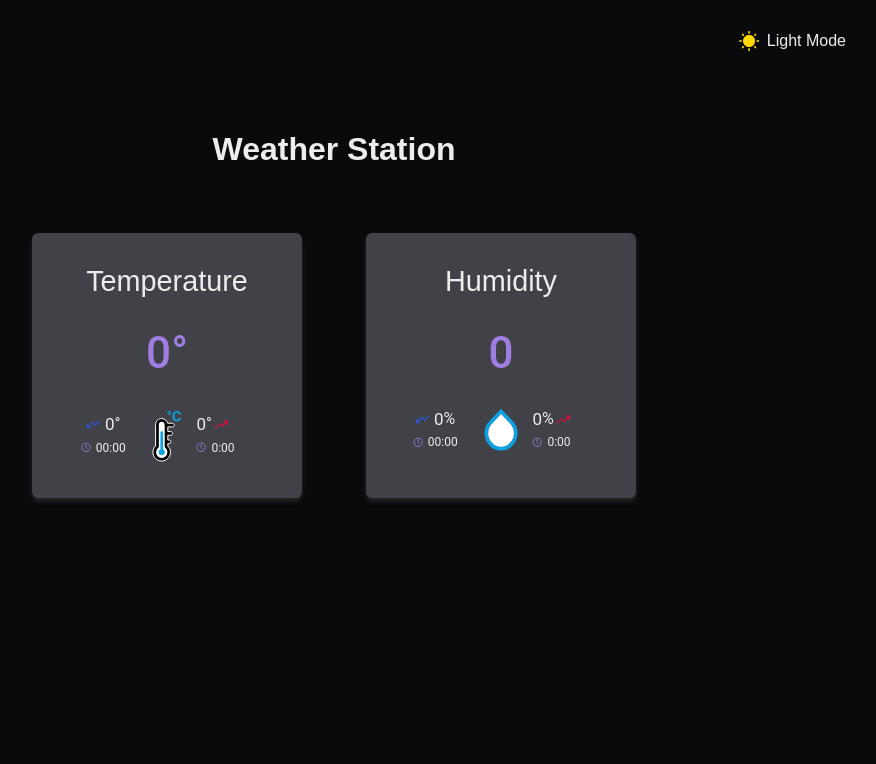
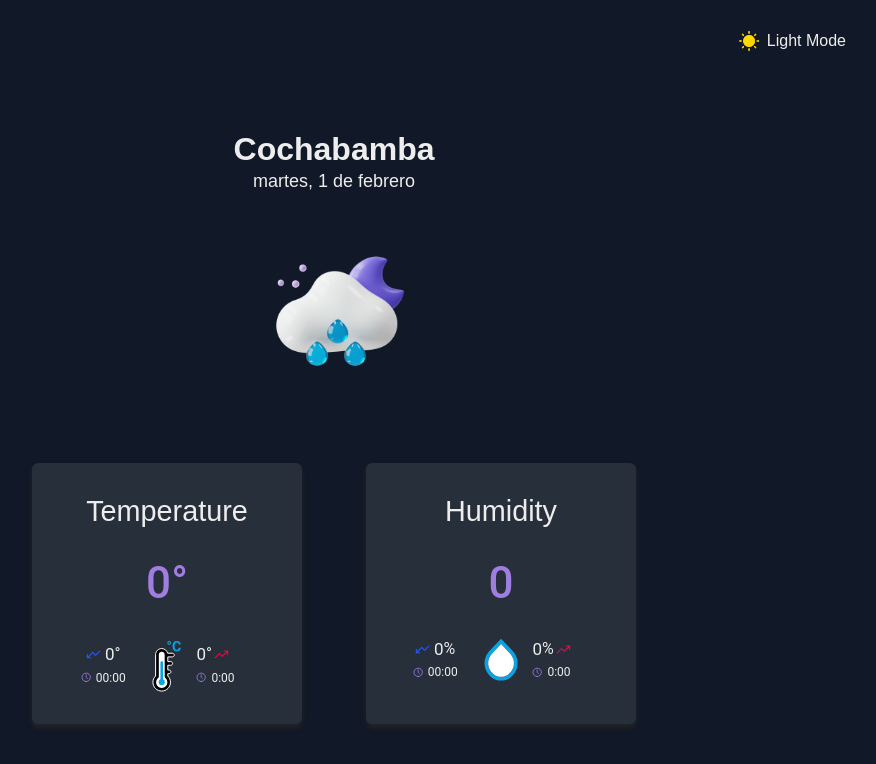
Before and after one commit to pablocyc/web-weather, a website built with Vite: page src/index.html in a window 1280 px wide. Both pictures are taken after a click on the element "Dark Mode". Shown: the whole page, without its empty margins (306-1182 px from the left). Built offline with nearby package versions, Linux system fonts and the light colour scheme; some packages are replaced by stand-ins of ours; no server answers; files whose address does not match are found by name.

Commit message:
show location and date, include manifest for pwa

```diff
--- a/src/index.css
+++ b/src/index.css
@@ -7,6 +7,14 @@
     url("fonts/Roboto-500-normal.ttf") format("truetype");
 }
 
+@font-face {
+  font-family: "Montserrat";
+  font-weight: 300;
+  src:
+    url("fonts/Montserrat-300-italic.woff2") format("woff2"),
+    url("fonts/Montserrat-300-italic.woff") format("woff"),
+    url("fonts/Montserrat-300-italic.ttf") format("truetype");
+}
 @font-face {
   font-family: "Montserrat";
   font-weight: 500;
@@ -56,12 +64,13 @@ body {
 body.dark {
   --text-color: hsl(0, 0%, 93%);
   --box-shadow: rgb(37, 37, 37);
-  --bg-color: #090A0B;
-  --bg-card-color: #414148;
+  --bg-color: #111827;
+  --bg-card-color: #272F3A;
 }
 
 .main {
   margin-top: 1rem;
+  margin-bottom: 1rem;
 }
 .container {
   display: flex;
@@ -99,11 +108,19 @@ body.dark {
   width: 20px;
 }
 
-.title {
+.main__title {
   text-align: center;
   font-weight: 700;
   font-size: 32px;
   line-height: 39px;
+  margin: 0;
+  transition: var(--transition);
+}
+.main__subtitle {
+  text-align: center;
+  font-weight: 300;
+  font-size: 18px;
+  line-height: 24px;
   margin: 0;
   transition: var(--transition);
 }
@@ -112,7 +129,7 @@ body.dark {
   background-color: var(--bg-card-color);
   border-radius: var(--border-radius);
   width: 270px;
-  height: 265px;
+  /* height: 265px; */
   overflow: hidden;
   margin: 0 auto;
   box-shadow: 0px 3.38px 5.64px 0px var(--box-shadow);
@@ -131,6 +148,12 @@ body.dark {
   font-size: 1.8em;
   font-weight: 500;
   text-align: center;
+}
+
+.card__icon {
+  width: 190px;
+  /* height: 129px; */
+  margin: 1rem auto;
 }
 
 .card__value {
--- a/src/index.html
+++ b/src/index.html
@@ -18,10 +18,11 @@
   <link rel="icon" type="image/png" sizes="32x32" href="favicons/favicon-32x32.png">
   <link rel="icon" type="image/png" sizes="96x96" href="favicons/favicon-96x96.png">
   <link rel="icon" type="image/png" sizes="16x16" href="favicons/favicon-16x16.png">
-  <link rel="manifest" href="favicons/manifest.json">
+  <!-- <link rel="manifest" href="favicons/manifest.json">
   <meta name="msapplication-TileColor" content="#ffffff">
-  <meta name="msapplication-TileImage" content="/ms-icon-144x144.png">
-  <meta name="theme-color" content="#ffffff">
+  <meta name="msapplication-TileImage" content="/ms-icon-144x144.png"> -->
+  <meta name="theme-color" content="#111827">
+  <link rel="manifest" href="manifest.webmanifest">
 
   <title>Weather Station</title>
   <link rel="stylesheet" href="./index.css">
@@ -35,11 +36,13 @@
     </div>
   </header>
   <main class="main">
-    <h1 class="title">Weather Station</h1>
+    <h1 class="main__title">Cochabamba</h1>
+    <p class="main__subtitle" id="todayText"></p>
+    <img class="card__icon" src="./assets/Moon cloud mid rain.png" alt="icon3d cloud">
     <div class="container">
       <div class="card">
-        <h1 class="card__title">Temperature</h1>
-        <h2 class="card__value" id="tempValue">0<span>°</span></h2>
+        <h3 class="card__title">Temperature</h3>
+        <h3 class="card__value" id="tempValue">0<span>°</span></h3>
         <footer class="footer">
           <div class="value min">
             <img src="./assets/min.svg" alt="min value" class="value__min-icon">
@@ -61,8 +64,8 @@
         </footer>
       </div>
       <div class="card">
-        <h1 class="card__title">Humidity</h1>
-        <h2 class="card__value" id="humValue">0</h2>
+        <h3 class="card__title">Humidity</h3>
+        <h3 class="card__value" id="humValue">0</h3>
         <footer class="footer">
           <div class="value min">
             <img src="./assets/min.svg" alt="min value" class="value__min-icon">
--- a/src/index.js
+++ b/src/index.js
@@ -4,8 +4,8 @@ import { FIREBASE } from "./config.js";
 
 const toggleTheme = document.getElementById('toggle-theme')
 const toggleIcon = document.getElementById('toggle-icon')
-export const toggleText = document.getElementById('toggle-text')
-const path = "./assets/";
+const toggleText = document.getElementById('toggle-text')
+const todayText = document.getElementById('todayText')
 
 const app = initializeApp(FIREBASE.firebaseConfig);
 const db = getDatabase();
@@ -24,11 +24,13 @@ const humClockMin = document.getElementById('humClockMin')
 const humClockMax = document.getElementById('humClockMax')
 
 const starCountRef = ref(db, FIREBASE.firebasePath);
+const date = new Date();
+const options = { weekday: 'long', month: 'long', day: 'numeric' };
+todayText.innerHTML = new Intl.DateTimeFormat('es-US', options).format(date);
 
 onValue(starCountRef, (snapshot) => {
-  const time = new Date();
   const data = snapshot.val();
-  const options = { hour: "numeric", minute: "numeric", hourCycle: "h24" };
+  const options = { hour: "numeric", minute: "numeric", hourCycle: "h24" }
 
   tempValue.innerHTML = data.temperature.value + '<span>°</span>';
   humValue.innerHTML = data.humidity.value + '<span>%</span>';
@@ -74,3 +76,15 @@ toggleTheme.addEventListener('click', () => {
     toggleText.textContent = 'Dark Mode'
   }
 })
+
+window.addEventListener('load', () => {
+  if ('serviceWorker' in navigator) {
+    navigator.serviceWorker.register('sw.js')
+      .then(registration => {
+        console.log('Service Worker registered!', registration);
+      })
+      .catch(err => {
+        console.log('Service Worker registration failed: ', err);
+      });
+  }
+});
```
Also changed, not shown: src/sw.js (added, +9 -0 lines), public/fonts/Montserrat-300-Italic.ttf.woff (added), public/fonts/Montserrat-300-Italic.woff2 (added), public/fonts/Montserrat-300-italic.ttf (added), public/icons/icon-weather-144.png (added), public/icons/icon-weather-192.png (added), public/icons/icon-weather-256.png (added), public/icons/icon-weather-384.png (added), public/icons/icon-weather-512.png (added), src/assets/Moon cloud mid rain.png (added), src/assets/Sun cloud little rain.png (added), src/assets/Wind night.png (added), src/assets/cloud night.png (added), src/manifest.webmanifest (added).
